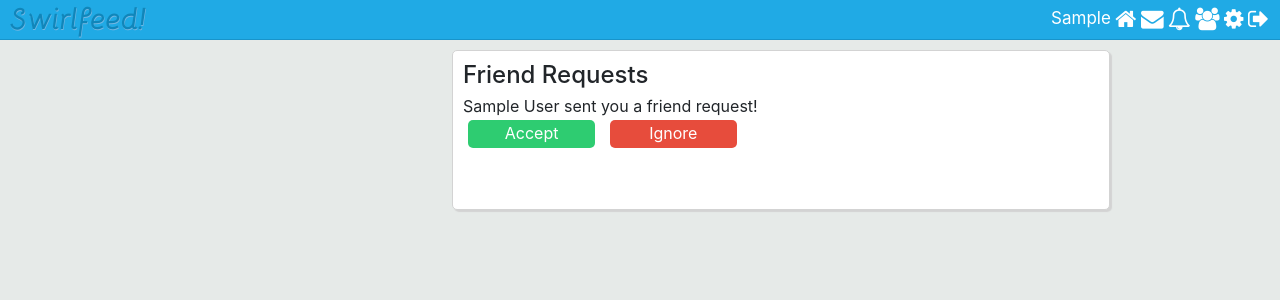
After one commit to margleb/Social_Network, a PHP site: page /requests.php in a window 1280 px wide. The commit adds this page. Shown: the top 300 px of the page. Run offline with PHP 8.4, Linux system fonts and the light colour scheme; the visitor is signed in with stand-in values (Sample User, id 1); tables that the repository leaves empty or names only in its code hold one stand-in row (values such as "Sample post").

Commit message:
Styling the friend Request Buttons

```diff
--- a/assets/css/style.css
+++ b/assets/css/style.css
@@ -296,3 +296,23 @@ textarea:focus {
 	border: none;
 	color: #fff;
 }
+
+#accept_button {
+    width: 20%;
+    height: 28px;
+    border-radius: 5px;
+    margin: 5px;
+    border: none;
+    color: #fff;
+    background-color: #2ecc71;
+}
+
+#ignore_button {
+    width: 20%;
+    height: 28px;
+    border-radius: 5px;
+    margin: 5px;
+    border: none;
+    color: #fff;
+    background-color: #e74c3c;
+}
--- a/includes/classes/User.php
+++ b/includes/classes/User.php
@@ -34,6 +34,13 @@ class User {
 		$query = mysqli_query($this->con, "SELECT `profile_pic` FROM `users` WHERE `username` ='$username'");
 		$row = mysqli_fetch_array($query);
 		return $row['profile_pic'];
+	}
+
+		public function getFriendArray() {
+		$username = $this->user['username'];
+		$query = mysqli_query($this->con, "SELECT `friend_array` FROM `users` WHERE `username` ='$username'");
+		$row = mysqli_fetch_array($query);
+		return $row['friend_array'];
 	}
 
 	public function isClosed() {
--- a/includes/header.php
+++ b/includes/header.php
@@ -27,7 +27,7 @@ if(isset($_SESSION['username'])) {
 		<a href="#"><i class="fa fa-home fa-lg"></i></a>
 		<a href="#"><i class="fa fa-envelope fa-lg"></i></a>
 		<a href="#"><i class="fa fa-bell-o fa-lg"></i></a>
-		<a href="#"><i class="fa fa-users fa-lg"></i></a>
+		<a href="requests.php"><i class="fa fa-users fa-lg"></i></a>
 		<a href="#"><i class="fa fa-cog fa-lg"></i></a>
 		<a href="includes/handlers/logout.php"><i class="fa fa-sign-out fa-lg"></i></a>
 	</nav>
--- /dev/null
+++ b/requests.php
@@ -0,0 +1,42 @@
+<?php
+include("includes/header.php");
+include("includes/classes/User.php");
+include("includes/classes/Post.php");
+?>
+
+
+<div class="main_column column id='main_column'">
+	<h4>Friend Requests</h4>
+	<?php
+		$query = mysqli_query($con, "SELECT * FROM friend_request WHERE user_to='$userLoggedIn'");
+		if(mysqli_num_rows($query) == 0) {
+			echo 'You have no friend requests at this time!';
+		} else {
+			while($row = mysqli_fetch_array($query)) {
+				$user_from = $row['user_from'];
+				$user_from_obj = new User($con, $user_from);
+				echo $user_from_obj->getFirstAndLastName() . " sent you a friend request!";
+				$user_from_friend_array = $user_from_obj->getFriendArray();
+				if(isset($_POST['accept_request'.$user_from])) {
+					$add_friend_query = mysqli_query($con, "UPDATE users SET friend_array=CONCAT(friend_array, '$user_from,') WHERE username='$userLoggedIn'");
+					$add_friend_query = mysqli_query($con, "UPDATE users SET friend_array=CONCAT(friend_array, '$userLoggedIn,') WHERE username='$user_from'");
+
+					$delete_query = mysqli_query($con, "DELETE FROM friend_request WHERE user_to='$userLoggedIn' AND user_from='$user_from'");
+					echo "You are now friends!";
+					header("Location: requests.php");
+				}
+				if(isset($_POST['ignore_request'. $user_from])) {
+					$delete_query = mysqli_query($con, "DELETE FROM friend_request WHERE user_to='$userLoggedIn' AND user_from='$user_from'");
+					echo "Requests ignored!";
+					header("Location: requests.php");
+				}
+				?>
+				<form atction="request.php" method="POST">
+					<input type="submit" name="accept_request<?php echo $user_from; ?>" id="accept_button" value="Accept">
+					<input type="submit" name="ignore_request<?php echo $user_from; ?>" id="ignore_button" value="Ignore">
+				</form>
+				<?php
+			}
+		}
+	?>
+</div>
```
